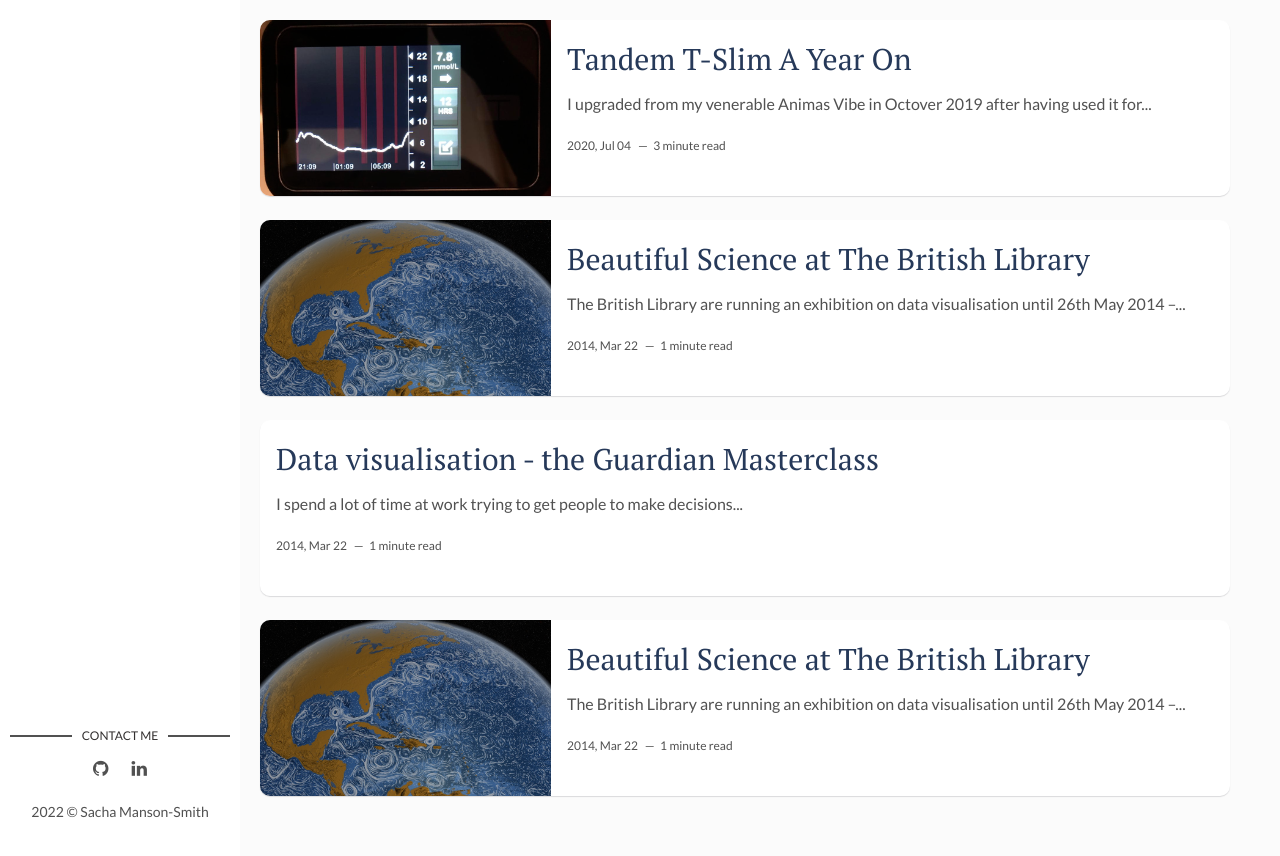
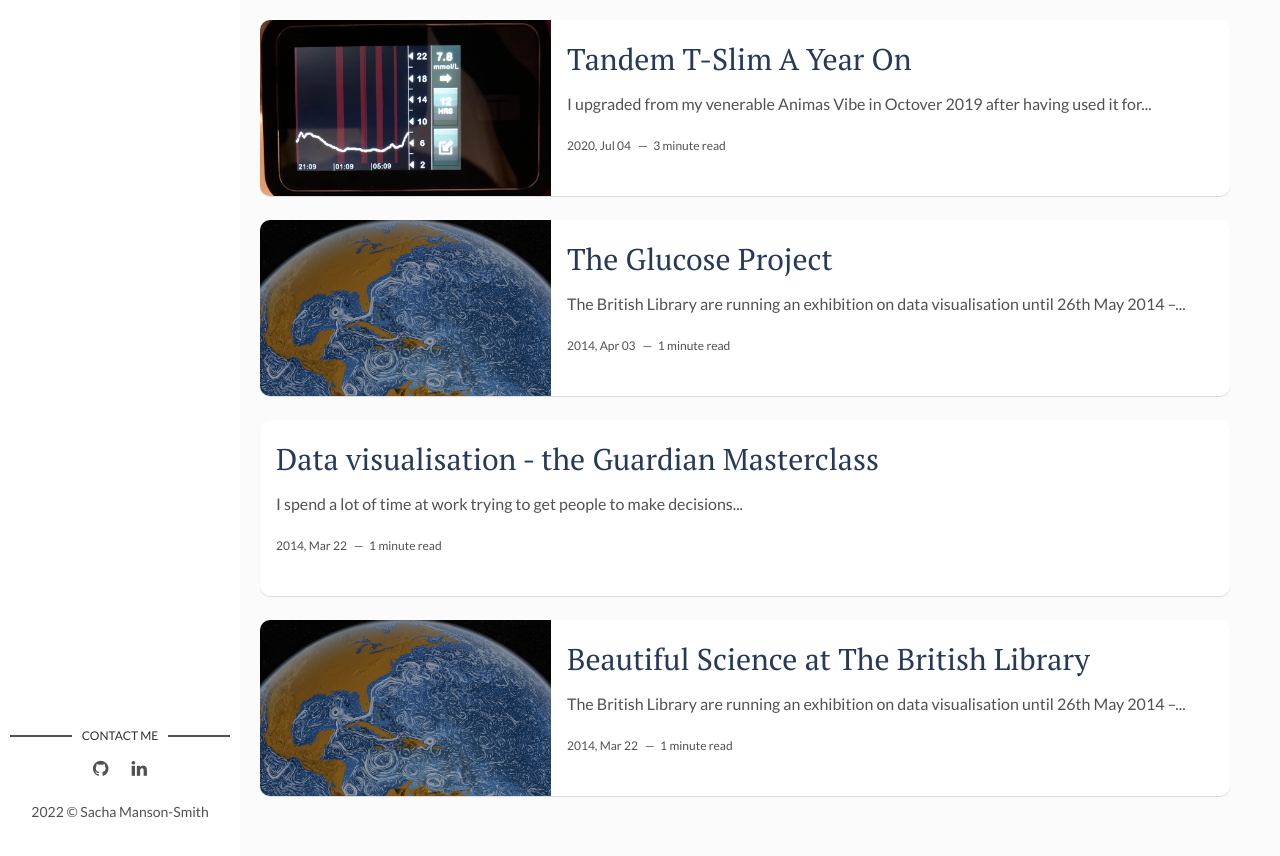
Before and after one commit to sachams/sachams.github.io, a Jekyll site: the page built from index.html, in a window 1280 px wide and 1278 px high, cut to the strip 422-1278 px from the top of the window. Built offline with Jekyll 4.4.1, drawn with Linux system fonts in a browser that asks for light colours; the list of posts is cut into pages by our own code.

Commit message:
glucose project WIP

```diff
--- a/_posts/2014-04-03-the-glucose-project.markdown
+++ b/_posts/2014-04-03-the-glucose-project.markdown
@@ -1,7 +1,7 @@
 ---
 layout: post
-title: Beautiful Science at The British Library
-date: 2014-03-22 00:00:00 +0000
+title: The Glucose Project
+date: 2014-04-03 00:00:00 +0000
 description:
 img: siggraph_currents_still2-15402.jpeg
 tags: [Data visualisation]
```
